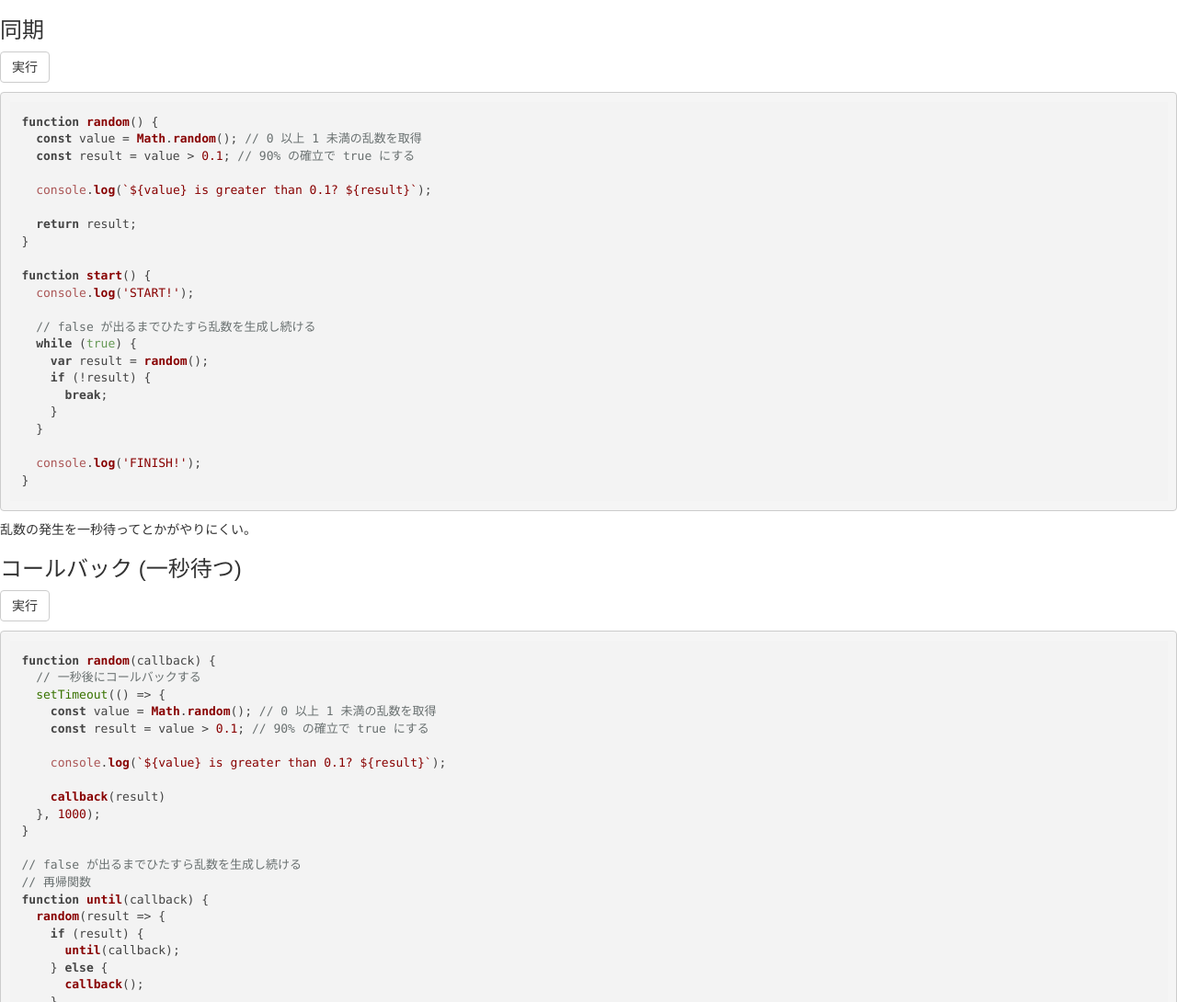
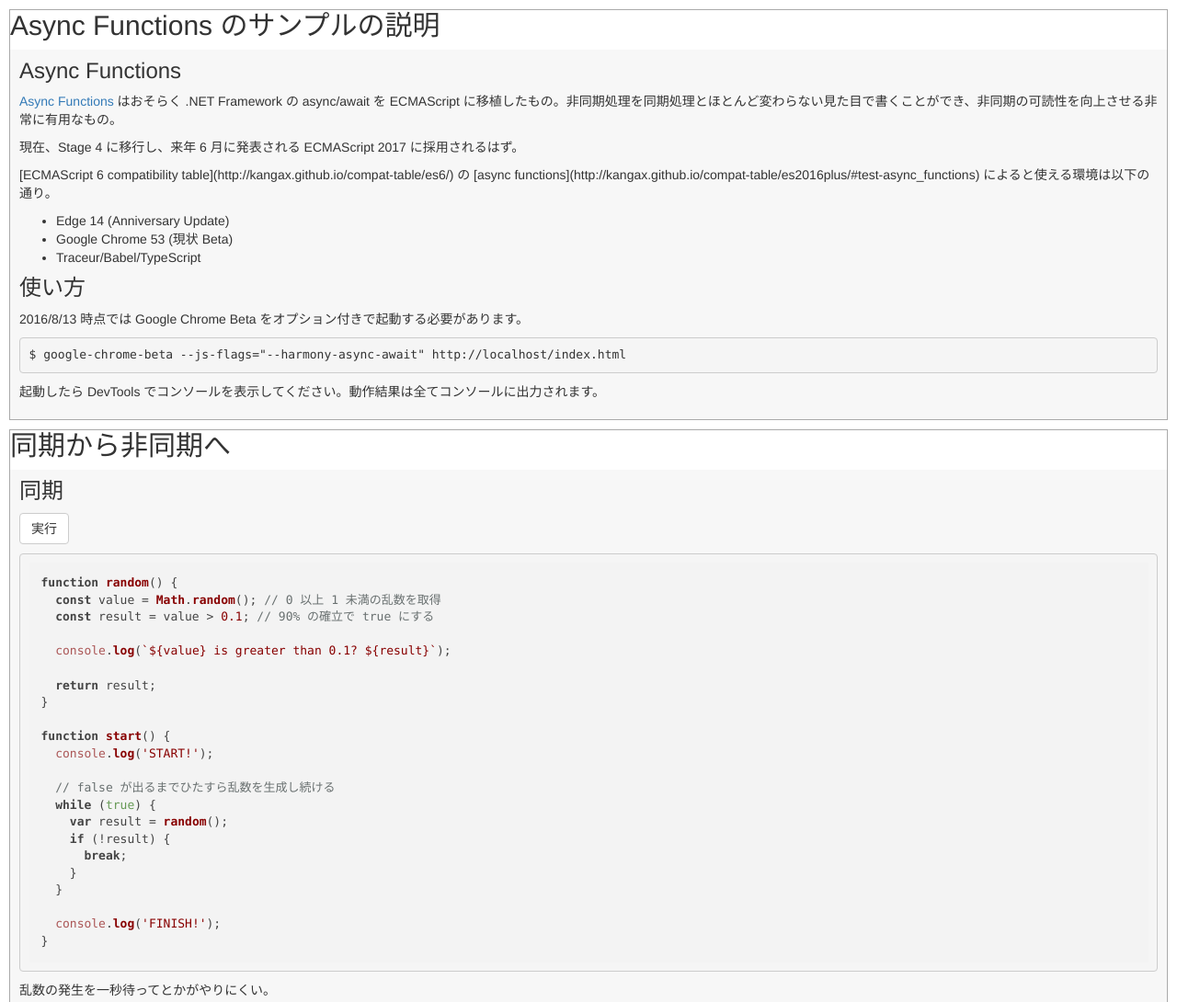
Before and after one commit to masakura/async-samples, a website: page index.html in a window 1280 px wide. Shown: the top 1090 px of the page at 92% size. Drawn offline with nearby package versions, Linux system fonts and the light colour scheme.

Commit message:
読みやすくした

```diff
--- /dev/null
+++ b/index.css
@@ -0,0 +1,20 @@
+.block {
+  border: solid #aaa 1px;
+  margin: 1rem;
+}
+
+.block h2 {
+  margin-top: 0;
+}
+
+article {
+  padding: 1rem;
+}
+
+article h3 {
+  margin-top: 0;
+}
+
+article:nth-child(even) {
+  background-color: #f7f7f7;
+}
--- a/index.html
+++ b/index.html
@@ -5,10 +5,40 @@
     <title>Document</title>
     <link rel="stylesheet" href="//cdnjs.cloudflare.com/ajax/libs/highlight.js/9.6.0/styles/default.min.css">
     <link rel="stylesheet" href="https://maxcdn.bootstrapcdn.com/bootstrap/3.3.7/css/bootstrap.min.css" integrity="sha384-BVYiiSIFeK1dGmJRAkycuHAHRg32OmUcww7on3RYdg4Va+PmSTsz/K68vbdEjh4u" crossorigin="anonymous">
+    <link rel="stylesheet" href="index.css">
   </head>
   <body>
-    <section class="content">
-      <artcicle id="article-sync">
+    <section class="description block">
+      <h2>Async Functions のサンプルの説明</h3>
+      <article>
+        <h3>Async Functions</h4>
+        <p>
+          <a href="https://tc39.github.io/ecmascript-asyncawait/">Async Functions</a> はおそらく .NET Framework の async/await を ECMAScript に移植したもの。非同期処理を同期処理とほとんど変わらない見た目で書くことができ、非同期の可読性を向上させる非常に有用なもの。
+        </p>
+        <p>
+          現在、Stage 4 に移行し、来年 6 月に発表される ECMAScript 2017 に採用されるはず。
+        </p>
+        <p>
+          [ECMAScript 6 compatibility table](http://kangax.github.io/compat-table/es6/) の [async functions](http://kangax.github.io/compat-table/es2016plus/#test-async_functions) によると使える環境は以下の通り。
+        </p>
+        <ul>
+          <li>Edge 14 (Anniversary Update)</li>
+          <li>Google Chrome 53 (現状 Beta)</li>
+          <li>Traceur/Babel/TypeScript</li>
+        </ul>
+        <h3>使い方</h3>
+        <p>
+          2016/8/13 時点では Google Chrome Beta をオプション付きで起動する必要があります。
+        </p>
+        <pre id="open-chrome-beta">$ google-chrome-beta --js-flags="--harmony-async-await"</pre>
+        <p>
+          起動したら DevTools でコンソールを表示してください。動作結果は全てコンソールに出力されます。
+        </p>
+      </article>
+    </section>
+    <section class="content block">
+      <h2>同期から非同期へ</h2>
+      <article id="article-sync">
         <h3>同期</h3>
         <p>
           <button id="sync" type="button" class="btn btn-default">実行</button>
@@ -173,5 +203,9 @@ async function start() {
     <script src="promise.js"></script>
     <script src="async.js"></script>
     <script>hljs.initHighlightingOnLoad();</script>
+
+    <script>
+      $('#open-chrome-beta').text(`$ google-chrome-beta --js-flags="--harmony-async-await" ${location}`)
+    </script>
   </body>
 </html>
```
Also changed, not shown: package.json (added, +26 -0 lines), 2 other files.
